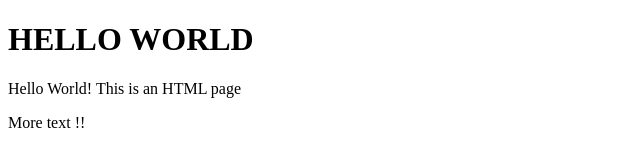
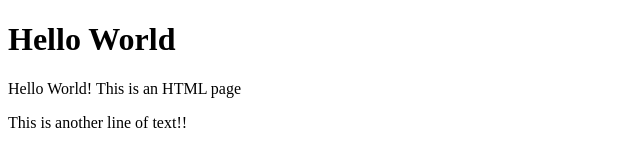
Before and after one commit to reagansteirn/ifspring2022, a plain HTML site: page hello/index.html in a window 1280 px wide. Shown: the whole page, without its empty margins (0-640 px from the left). Drawn offline with Linux system fonts and the light colour scheme.

Commit message:
Add files via upload

```diff
--- a/hello/index.html
+++ b/hello/index.html
@@ -4,9 +4,9 @@
 <title>Hello World</title>
 </head>
 <body>
-    <h1> HELLO WORLD</h1>
+    <h1> Hello World</h1>
 <p>Hello World! This is an HTML page</p>
 
-<p>More text !!</p>
+<p>This is another line of text!!</p>
 </body>
 </html>
```
